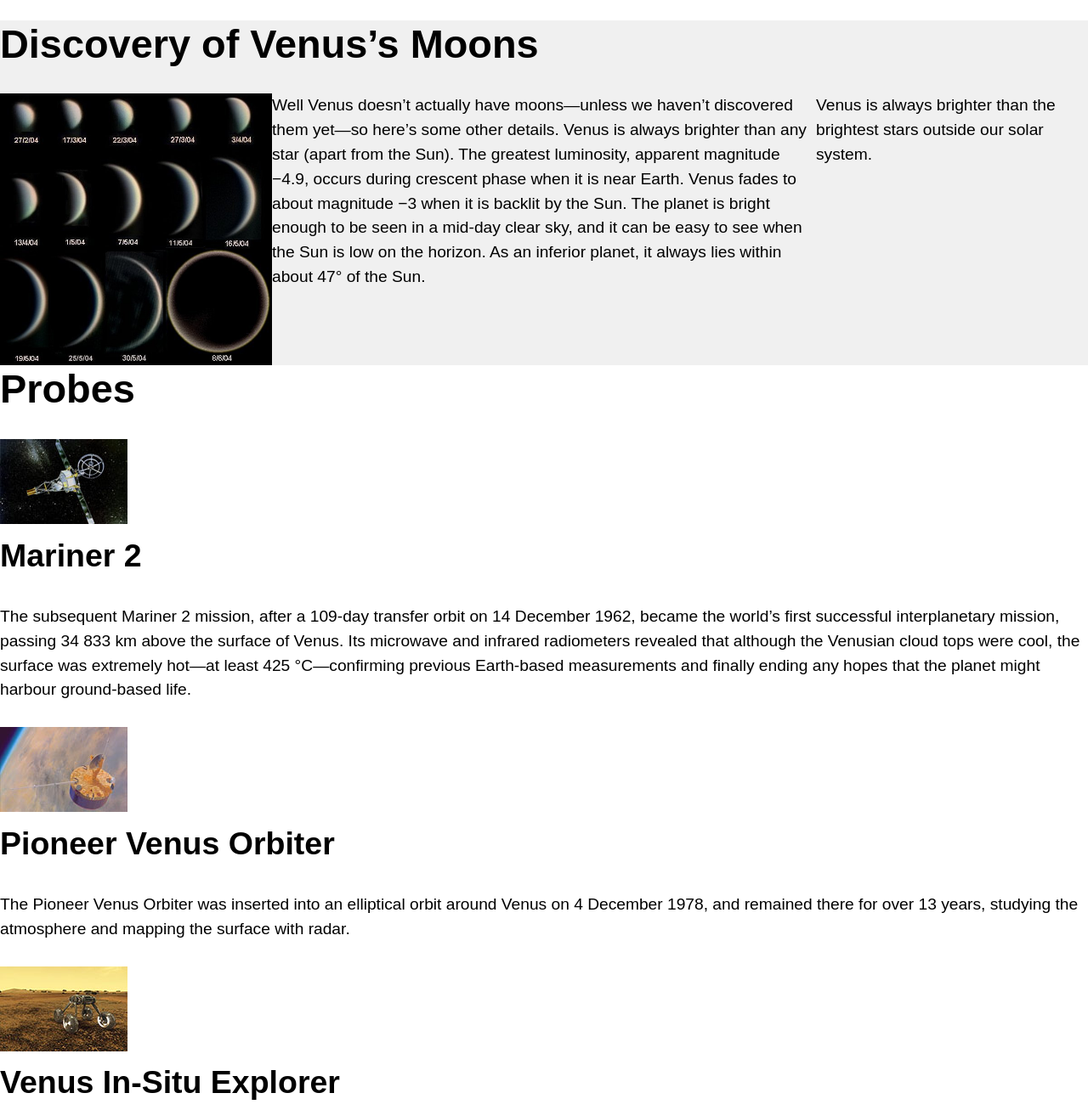
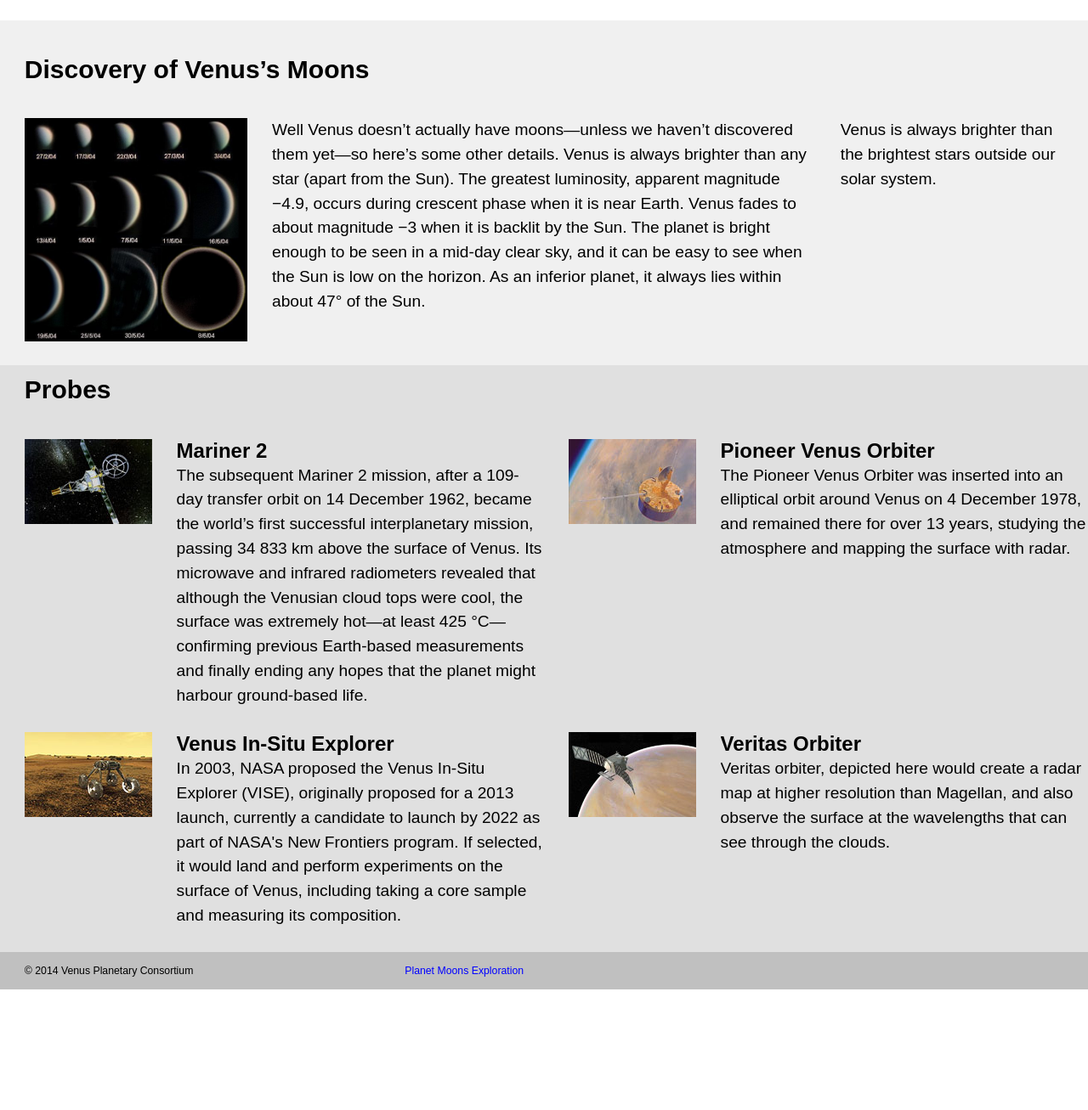
Before and after one commit to Lenzo/dsn1675-planet-website, a plain HTML site: page moons.html in a window 1280 px wide. Shown: the part 800-2107 px from the top of the page at 85% size. After the commit the page ends 1965 px from the top, so only its background shows below. Drawn offline with Linux system fonts and the light colour scheme.

Commit message:
modulified moons.html

```diff
--- a/moons.html
+++ b/moons.html
@@ -41,8 +41,10 @@
 				<div class="unit gutter-1-2 xs-1 s-1 m-1-2 l-1-2">
 						<article>
 							<div class="grid">
-								<div class="unit xs-1 s-1 m-1 l-1-2">
-									<img class="img-flex push gutter-1-2" src="images/venus-moon-1.jpg" alt="Fakely-habitable moon">
+								<div class="unit xs-1 s-1 m-1 l-1-2 push gutter-1-2">
+									<div class="embed embed--1by1">
+										<img class="embed__item" src="images/venus-moon-1.jpg" alt="Fakely-habitable moon">
+									</div>
 								</div>
 								<div class="unit xs-1 s-1 m-1 l-1-2 gutter-1-2">
 									<h3 class="mega">Venus’s Fake Moon 1</h3>
@@ -63,8 +65,10 @@
 				<div class="unit gutter-1-2 xs-1 s-1 m-1-2 l-1-2">
 					<article>
 						<div class="grid">
-							<div class="unit xs-1 s-1 m-1 l-1-2">
-								<img class="img-flex push gutter-1-2" src="images/venus-moon-2.jpg" alt="Fakely-coloured moon">
+							<div class="unit xs-1 s-1 m-1 l-1-2 push gutter-1-2">
+								<div class="embed embed--1by1">
+									<img class="embed__item" src="images/venus-moon-2.jpg" alt="Fakely-coloured moon">
+								</div>
 							</div>
 							<div class="unit xs-1 s-1 m-1 l-1-2 gutter-1-2">
 								<h3 class="mega">Venus’s Fake Moon 2</h3>
@@ -87,40 +91,77 @@
 		<article class="bg-grey1">
 			<div class="grid">
 				<div class="unit xs-1 s-1 m-1 l-1 xl-1">
-					<h2>Discovery of Venus’s Moons</h2>
+					<h2 class="giga gutter pad-t">Discovery of Venus’s Moons</h2>
 				</div>
-				<div class="unit xs-1 s-1 m-1 l-1-4 xl-1-4">
+				<div class="unit xs-1 s-1 m-1 l-1-4 xl-1-4 gutter push">
 					<div class="embed embed--1by1">
 							<img class="embed__item"src="images/venus-phases.jpg" alt"The shine cycles of Venus">
 					</div>
 				</div>
-				<div class="unit xs-1 s-1 m-1-3 l-1-4 unit-push-l-1-2 ">
+				<div class="unit xs-1 s-1 m-1-3 l-1-4 unit-push-l-1-2 gutter">
 					<p>Venus is always brighter than the brightest stars outside our solar system.</p>
 				</div>
-				<div class="unit xs-1 s-1 m-1-3  l-1-2 unit-pull-l-1-4">
+				<div class="unit xs-1 s-1 m-2-3  l-1-2 unit-pull-l-1-4">
 					<p>Well Venus doesn’t actually have moons—unless we haven’t discovered them yet—so here’s some other details. Venus is always brighter than any star (apart from the Sun). The greatest luminosity, apparent magnitude −4.9, occurs during crescent phase when it is near Earth. Venus fades to about magnitude −3 when it is backlit by the Sun. The planet is bright enough to be seen in a mid-day clear sky, and it can be easy to see when the Sun is low on the horizon. As an inferior planet, it always lies within about 47° of the Sun.</p>
 				</div>
 			</div>
 		</article>
 
-		<section>
-			<h2>Probes</h2>
+		<section class="bg-grey2">
+			<div class="grid">
+				<div class="unit xs-1 s-1 m-1 l-1">
+					<h2 class="giga gutter">Probes</h2>
+				</div>
 
-			<img src="images/mariner-2.jpg" alt="The probe Mariner 2">
-			<h3>Mariner 2</h3>
-			<p>The subsequent Mariner 2 mission, after a 109-day transfer orbit on 14 December 1962, became the world’s first successful interplanetary mission, passing 34 833 km above the surface of Venus. Its microwave and infrared radiometers revealed that although the Venusian cloud tops were cool, the surface was extremely hot—at least 425 °C—confirming previous Earth-based measurements and finally ending any hopes that the planet might harbour ground-based life.</p>
+					<div class="unit xs-1 s-1 m-1 l-1-2">
+						<div class="media">
+							<div class="media__img">
+								<img class="gutter" src="images/mariner-2.jpg" alt="The probe Mariner 2">
+							</div>
+							<div class="media__body">
+								<h3 class="mega push-none">Mariner 2</h3>
+								<p>The subsequent Mariner 2 mission, after a 109-day transfer orbit on 14 December 1962, became the world’s first successful interplanetary mission, passing 34 833 km above the surface of Venus. Its microwave and infrared radiometers revealed that although the Venusian cloud tops were cool, the surface was extremely hot—at least 425 °C—confirming previous Earth-based measurements and finally ending any hopes that the planet might harbour ground-based life.</p>
+							</div>
+						</div>
+					</div>
 
-			<img src="images/pioneer.jpg" alt="The probe Pioneer Venus Orbiter">
-			<h3>Pioneer Venus Orbiter</h3>
-			<p>The Pioneer Venus Orbiter was inserted into an elliptical orbit around Venus on 4 December 1978, and remained there for over 13 years, studying the atmosphere and mapping the surface with radar.</p>
 
-			<img src="images/vise.jpg" alt="The probe Venus In-Situ Explorer">
-			<h3>Venus In-Situ Explorer</h3>
-			<p>In 2003, NASA proposed the Venus In-Situ Explorer (VISE), originally proposed for a 2013 launch, currently a candidate to launch by 2022 as part of NASA's New Frontiers program. If selected, it would land and perform experiments on the surface of Venus, including taking a core sample and measuring its composition.</p>
+				<div class="unit xs-1 s-1 m-1 l-1-2">
+					<div class="media">
+						<div class="media__img">
+							<img class="gutter" src="images/pioneer.jpg" alt="The probe Pioneer Venus Orbiter">
+						</div>
+						<div class="media__body">
+							<h3 class="mega push-none">Pioneer Venus Orbiter</h3>
+							<p>The Pioneer Venus Orbiter was inserted into an elliptical orbit around Venus on 4 December 1978, and remained there for over 13 years, studying the atmosphere and mapping the surface with radar.</p>
+						</div>
+					</div>
+				</div>
 
-			<img src="images/veritas.jpg" alt="The probe Veritas Orbiter">
-			<h3>Veritas Orbiter</h3>
-			<p>Veritas orbiter, depicted here would create a radar map at higher resolution than Magellan, and also observe the surface at the wavelengths that can see through the clouds.</p>
+				<div class="unit xs-1 s-1 m-1 l-1-2">
+					<div class="media">
+						<div class="media__img">
+							<img class="gutter" src="images/vise.jpg" alt="The probe Venus In-Situ Explorer">
+						</div>
+						<div class="media__body">
+							<h3 class="mega push-none">Venus In-Situ Explorer</h3>
+							<p>In 2003, NASA proposed the Venus In-Situ Explorer (VISE), originally proposed for a 2013 launch, currently a candidate to launch by 2022 as part of NASA's New Frontiers program. If selected, it would land and perform experiments on the surface of Venus, including taking a core sample and measuring its composition.</p>
+						</div>
+					</div>
+				</div>
+
+				<div class="unit xs-1 s-1 m-1 l-1-2">
+					<div class="media">
+						<div class="media__img">
+							<img class="gutter" src="images/veritas.jpg" alt="The probe Veritas Orbiter">
+						</div>
+						<div class="media__body">
+							<h3 class="mega push-none">Veritas Orbiter</h3>
+							<p>Veritas orbiter, depicted here would create a radar map at higher resolution than Magellan, and also observe the surface at the wavelengths that can see through the clouds.</p>
+						</div>
+					</div>
+				</div>
+			</div>
 		</section>
 
 	</main>
```
